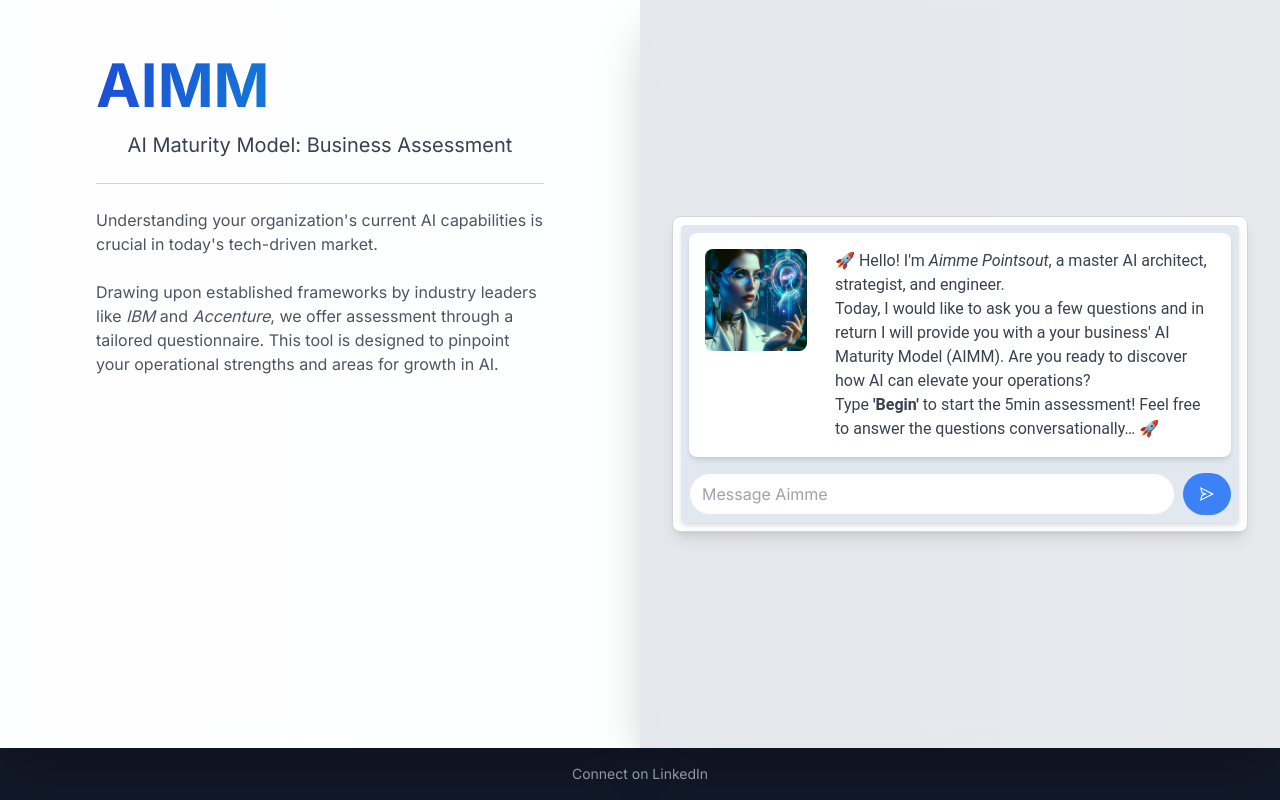
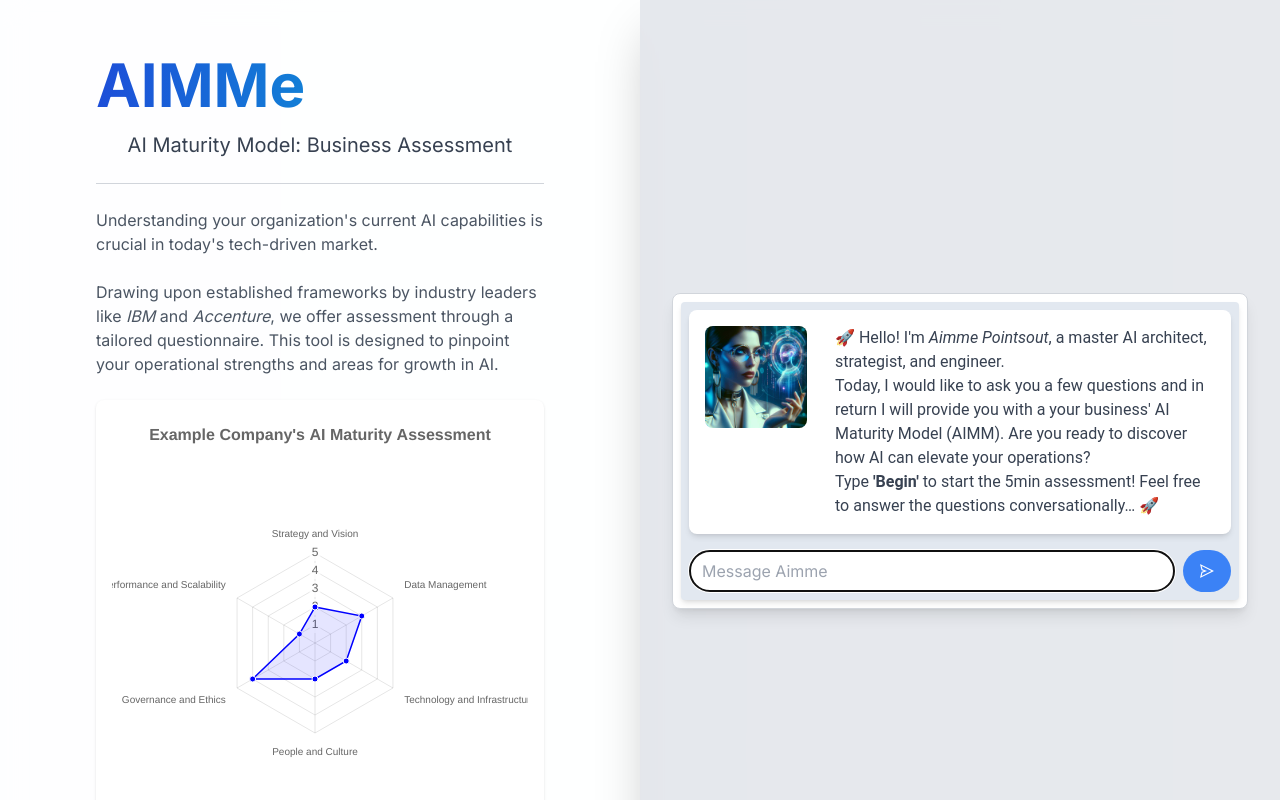
Before and after one commit to screwyforcepush/AIMM, a Next.js app: page / in a window 1280 px wide. Shown: the top 800 px of the page. Built offline with nearby package versions, Linux system fonts and the light colour scheme.

Commit message:
add chart example and focus textbox

```diff
--- a/app/page.tsx
+++ b/app/page.tsx
@@ -1,4 +1,5 @@
 import OpenAIAssistant from "@/app/ui/openai-assistant";
+import { RadarChart } from "@/app/ui/openai-assistant";
 
 export default function Home() {
   return (
@@ -7,7 +8,7 @@ export default function Home() {
         <div className="mx-auto max-w-md space-y-6">
           <div>
             <h1 className="text-6xl font-bold leading-tight text-transparent bg-clip-text bg-gradient-to-r from-blue-700 to-cyan-500">
-              AIMM
+              AIM<span className="cyan-400">Me</span>
             </h1>
             <p className="mt-2 text-center text-xl text-gray-700">
               AI Maturity Model: Business Assessment
@@ -17,6 +18,7 @@ export default function Home() {
             Understanding your organization&apos;s current AI capabilities is crucial in today&apos;s tech-driven market.<br></br><br></br>Drawing upon established frameworks by industry leaders like <em>IBM</em> and <em>Accenture</em>, we offer assessment through a tailored questionnaire. This tool is designed to pinpoint your operational strengths and areas for growth in AI.
             </p>
           </div>
+          <RadarChart assessment_arr={[2,3,2,2,4,1]} business_name="Example Company" />
         </div>
       </div>
 
--- a/app/ui/openai-assistant.jsx
+++ b/app/ui/openai-assistant.jsx
@@ -30,8 +30,18 @@ export default function OpenAIAssistant({
     const messagesEndRef = useRef(null);
 
     const scrollToBottom = () => {
-        messagesEndRef.current?.scrollIntoView({ behavior: "smooth" });
+        if (messages.length > 0){
+            messagesEndRef.current?.scrollIntoView({ behavior: "smooth" });
+        }
     }
+
+    const inputRef = useRef();
+
+    useEffect(() => {
+        if (!isLoading) {
+            inputRef.current.focus();
+        }
+    }, [isLoading]);
 
     useEffect(scrollToBottom, [messages, isLoading]);
 
@@ -149,6 +159,7 @@ export default function OpenAIAssistant({
             </div>
             <form onSubmit={handleSubmit} className="m-2 flex">
                 <input
+                    ref={inputRef}
                     disabled={isLoading}
                     className="border rounded-full w-full py-2 px-3 text-gray-700"
                     onChange={handlePromptChange}
```
